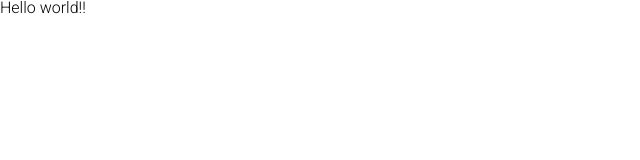
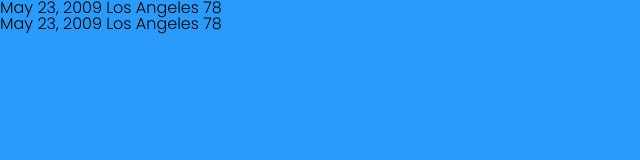
Before and after one commit to bertil291utn/weather-app, a website: page layout/index.html in a window 1280 px wide. Shown: the whole page, without its empty margins (0-640 px from the left). Drawn offline with Linux system fonts and the light colour scheme.

Commit message:
Add new font family to layer

```diff
--- a/layout/index.html
+++ b/layout/index.html
@@ -8,7 +8,8 @@
   <title>Document</title>
 </head>
 <body>
-  <h4>Hello world!!</h4>
+  <h4>May 23, 2009 Los Angeles 78</h4>
+  <h4>May 23, 2009 Los Angeles 78</h4>
 
 </body>
 </html>
--- a/layout/scss/style.scss
+++ b/layout/scss/style.scss
@@ -1,19 +1,22 @@
-@import url('https://fonts.googleapis.com/css2?family=Roboto:wght@100;300;400;500;700;900&display=swap');
+/* stylelint-disable csstree/validator */
+@import url('https://fonts.googleapis.com/css2?family=Poppins:wght@100;200;300;400;500;600;700;800;900&display=swap');
 
-* {
-  /* --primary-color: #299cfb;
-  --primary-light-color: #acd6ff;
+$primary-color: #299cfb;
+/*--primary-light-color: #acd6ff;
   --black-700: #5e5e5e;
   --gray-800: #9197a3;
   --gray-600: #c6c6c6;
   --gray-500: #dfdfdf;
   --gray-400: #f5f5f5;
   --gray-300: #f8f8f8; */
-}
 
 body {
-  font-family: 'Roboto', sans-serif;
-  font-weight: 300;
+  font: {
+    family: 'Poppins', sans-serif;
+    weight: 300;
+  }
+
+  background-color: $primary-color;
 }
 
 .grid {
```
Also changed, not shown: layout/css/style.css.
